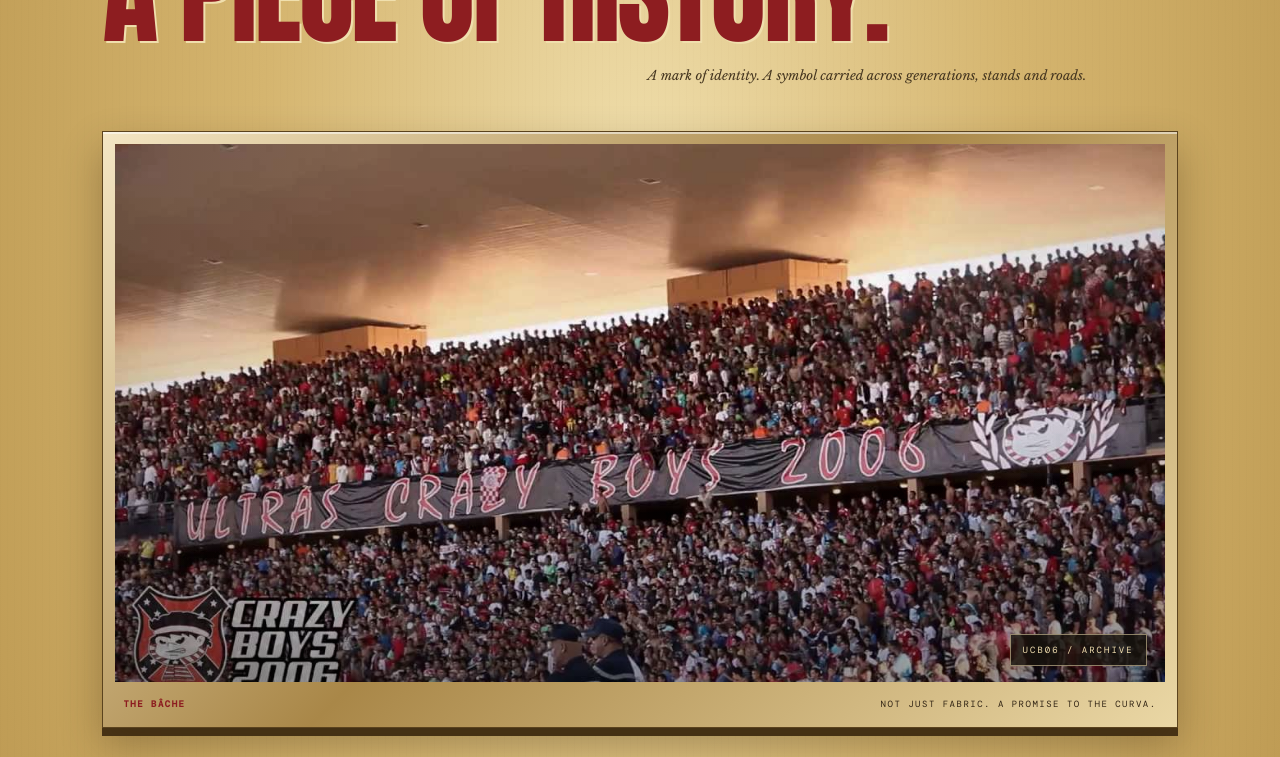
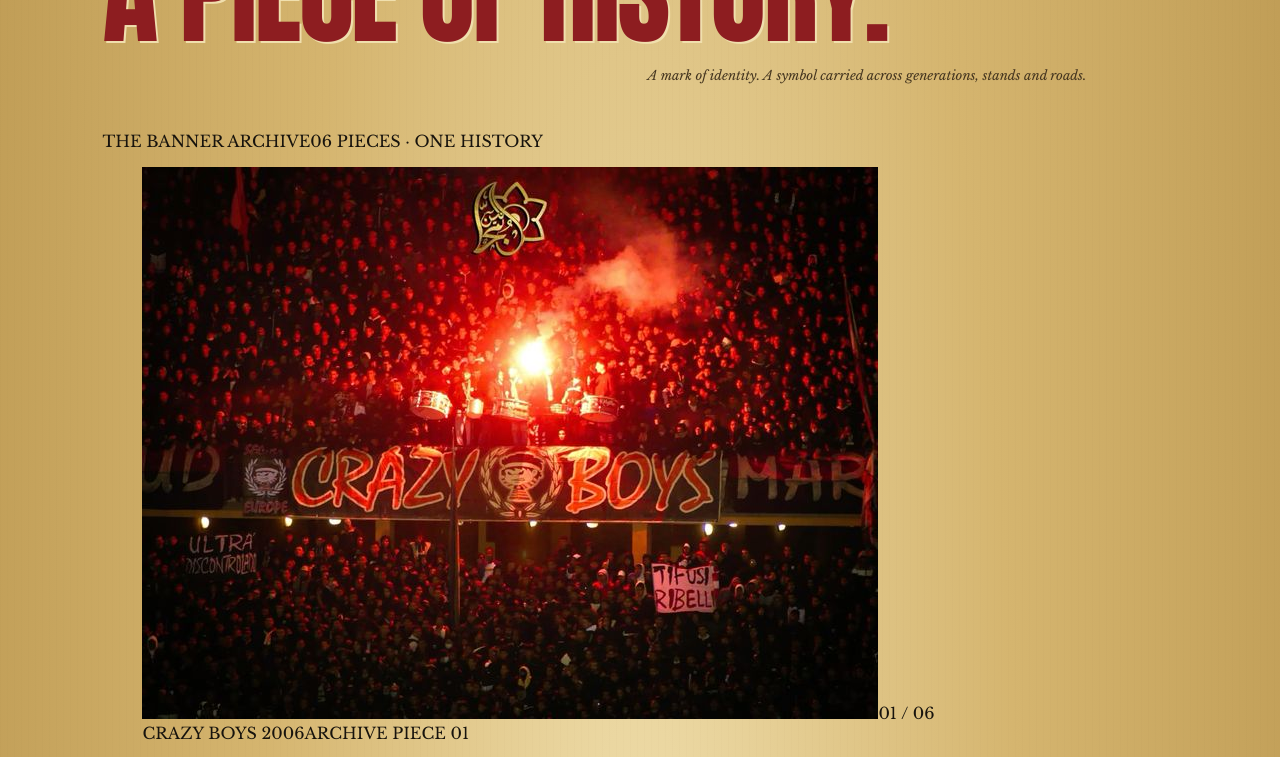
Before and after one commit to aouidate47/ucb06, a Next.js app: page / in a window 1280 px wide. Shown: the part 4660-5417 px from the top of the page. Built offline with nearby package versions, Linux system fonts and the light colour scheme.

Commit message:
Show all six UCB06 banners in the legacy archive

```diff
--- a/app/page.jsx
+++ b/app/page.jsx
@@ -159,16 +159,24 @@ export default function Home() {
           <p>MORE THAN A BANNER.<br /><span>A PIECE OF HISTORY.</span></p>
           <p className="legacy-subtitle">A mark of identity. A symbol carried across generations, stands and roads.</p>
         </div>
-        <figure className="legacy-artifact">
-          <div className="legacy-artifact-image">
-            <img src="/images/cover3.jpg" alt="Historic UCB06 banner displayed across the El Harti stand" loading="lazy" />
-            <span className="legacy-image-stamp">UCB06 / ARCHIVE</span>
+        <div className="legacy-banner-collection" aria-label="Six UCB06 historic banners">
+          <div className="legacy-collection-heading">
+            <span>THE BANNER ARCHIVE</span>
+            <span>06 PIECES · ONE HISTORY</span>
           </div>
-          <figcaption>
-            <span>THE BÂCHE</span>
-            <span>NOT JUST FABRIC. A PROMISE TO THE CURVA.</span>
-          </figcaption>
-        </figure>
+          <div className="legacy-banner-grid">
+            {covers.map((item, index) => (
+              <figure className={"legacy-banner legacy-banner-" + (index + 1)} key={item.image}>
+                <div className="legacy-banner-image">
+                  <img src={item.image} alt={item.alt} loading="lazy" />
+                  <span className="legacy-banner-index">0{index + 1} / 06</span>
+                </div>
+                <figcaption><span>CRAZY BOYS 2006</span><span>ARCHIVE PIECE {String(index + 1).padStart(2, "0")}</span></figcaption>
+              </figure>
+            ))}
+          </div>
+          <p className="legacy-collection-note">SIX BANNERS. COUNTLESS MEMORIES. ONE CURVA.</p>
+        </div>
         <div className="legacy-facts">
           <article className="legacy-fact">
             <span className="legacy-number">01 / AFRICA</span>
@@ -183,7 +191,7 @@ export default function Home() {
             <p className="legacy-fact-copy">Every journey carries the same colours. Every kilometre becomes part of the archive.</p>
           </article>
         </div>
-        <p className="legacy-footnote">TWO BANNERS. ONE HISTORY. ALWAYS UCB06.</p>
+        <p className="legacy-footnote">SIX BANNERS. ONE HISTORY. ALWAYS UCB06.</p>
       </section>
 
       <section className="media-section" id="media">
```
